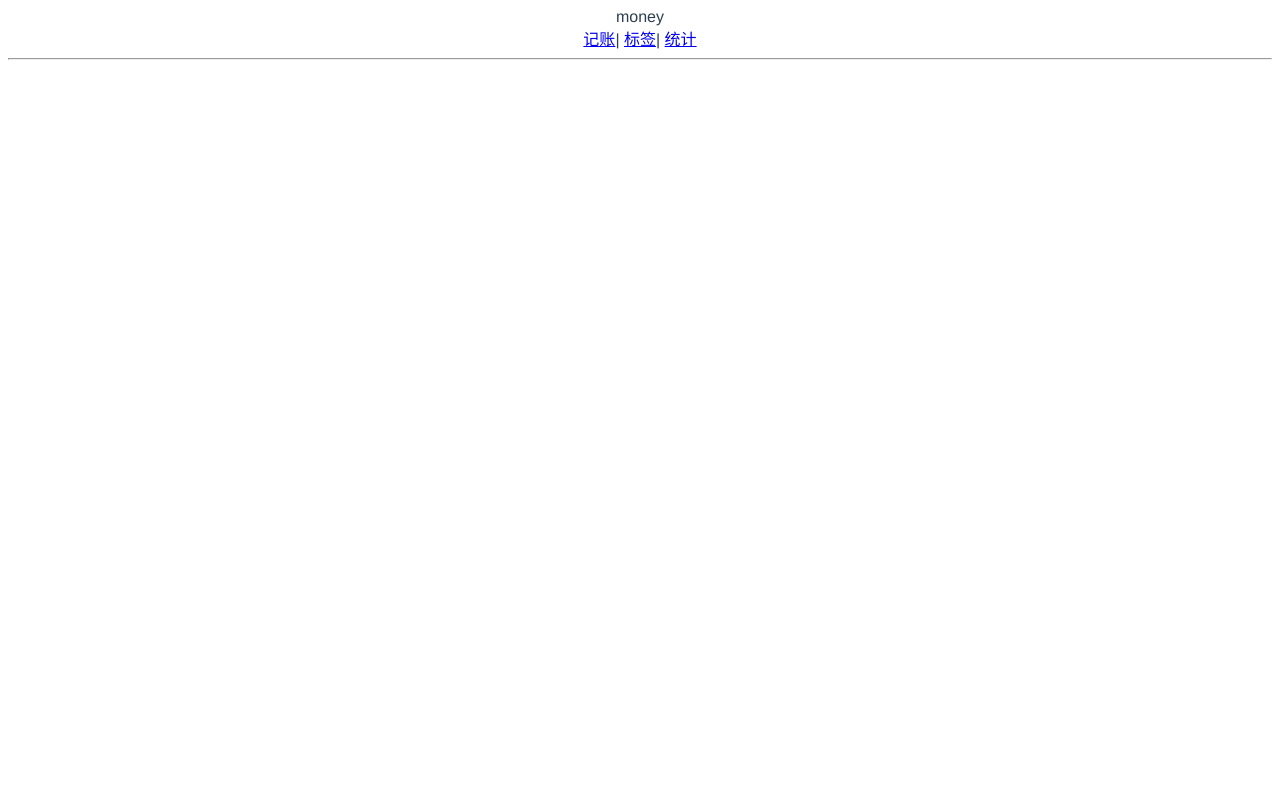
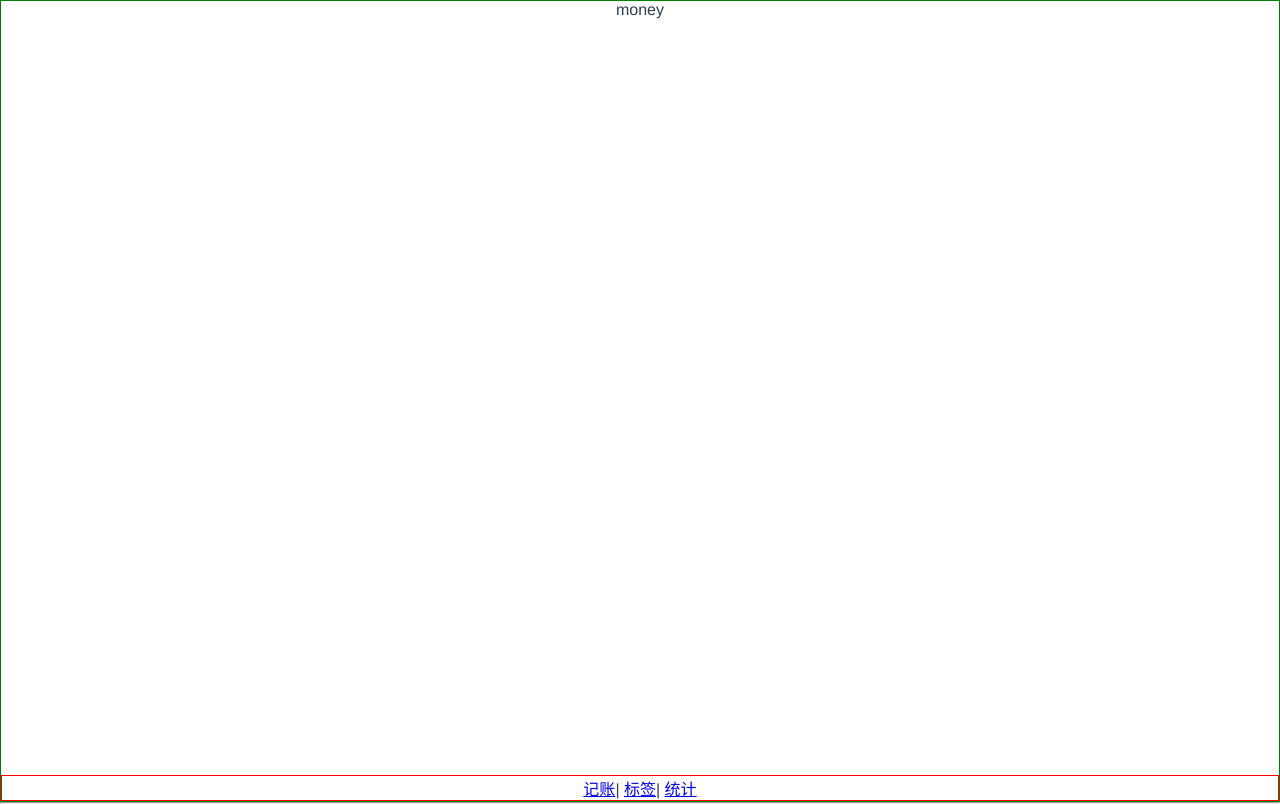
Before and after one commit to jyp0912/everydayLoveAccounting, a Vue app: page /#/money in a window 1280 px wide. Built offline with nearby package versions, Linux system fonts and the light colour scheme.

Commit message:
增加Layout组件

```diff
--- a/src/App.vue
+++ b/src/App.vue
@@ -7,6 +7,10 @@
 </template>
 
 <style lang="scss">
+*{
+  margin: 0;
+  padding: 0;
+}
 #app {
   font-family: Avenir, Helvetica, Arial, sans-serif;
   -webkit-font-smoothing: antialiased;
--- /dev/null
+++ b/src/components/Layout.vue
@@ -0,0 +1,29 @@
+<template>
+  <div class="nav-wrapper">
+    <div class="content">
+      <slot></slot>
+    </div>
+    <Nav>
+    </Nav>
+  </div>
+</template>
+
+<script>
+  export default {
+    name: 'Layout'
+  }
+</script>
+
+<style scoped lang='scss'>
+  .nav-wrapper {
+    border: 1px solid green;
+    display: flex;
+    flex-direction: column;
+    height: 100vh;
+  }
+
+  .content {
+    flex-grow: 1;
+    overflow: auto;
+  }
+</style>
--- a/src/components/Nav.vue
+++ b/src/components/Nav.vue
@@ -1,5 +1,5 @@
 <template>
-  <div>
+  <div class="nav">
     <router-link to="/money">记账</router-link>|
     <router-link to="/labels">标签</router-link>|
     <router-link to="/statistics">统计</router-link>
@@ -13,5 +13,7 @@
 </script>
 
 <style scoped lang='scss'>
-
+  .nav{
+    border: 1px solid red;
+  }
 </style>
--- /dev/null
+++ b/src/views/NotFound.vue
@@ -0,0 +1,16 @@
+<template>
+  <div>
+    <div>当前页面不存在，请检查网址是否正确</div>
+    <div><router-link to="/">返回首页</router-link></div>
+  </div>
+</template>
+
+<script>
+  export default {
+    name: 'NotFound'
+  }
+</script>
+
+<style scoped lang='scss'>
+
+</style>
--- a/src/views/labels.vue
+++ b/src/views/labels.vue
@@ -1,7 +1,8 @@
 <template>
   <div>
-    labels
-    <Nav/>
+    <Layout>
+      <p>labels</p>
+    </Layout>
   </div>
 </template>
 
--- a/src/views/money.vue
+++ b/src/views/money.vue
@@ -1,9 +1,9 @@
 <template>
   <div>
-    money
-    <Nav />
+    <Layout>
+      <p>money</p>
+    </Layout>
   </div>
-
 </template>
 
 <script>
--- a/src/views/statistics.vue
+++ b/src/views/statistics.vue
@@ -1,7 +1,8 @@
 <template>
   <div>
-    statistics
-    <Nav/>
+    <Layout>
+      <p>statistics</p>
+    </Layout>
   </div>
 </template>
 
```
Also changed, not shown: src/main.ts (+8 -6 lines), src/router/index.ts (+7 -3 lines).
